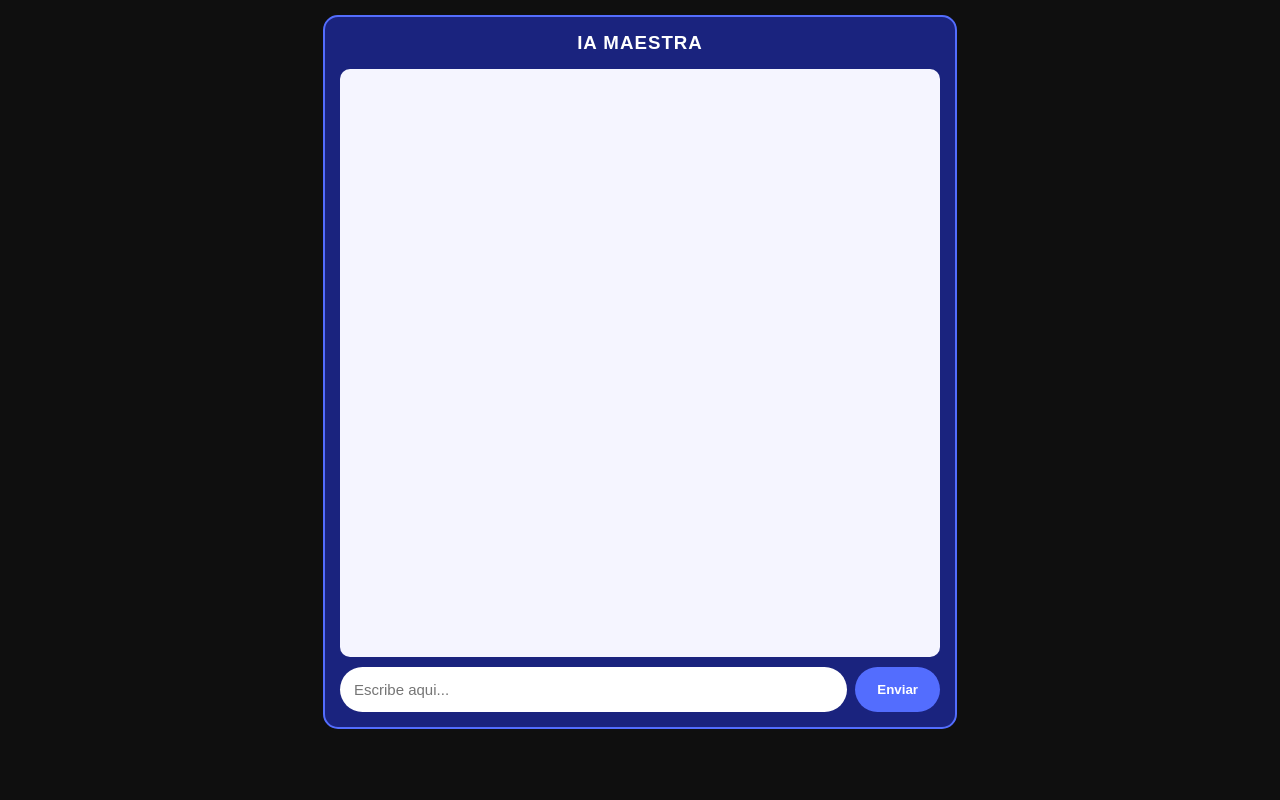
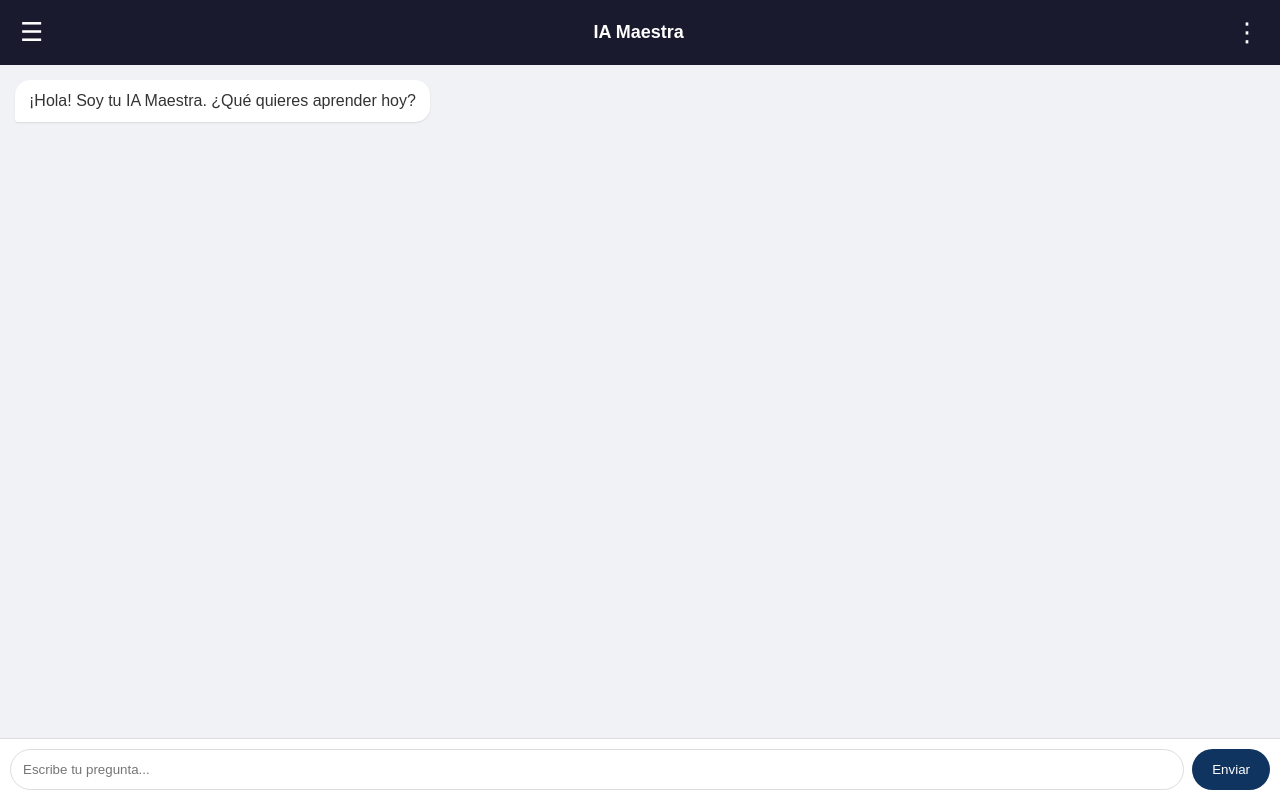
Before and after one commit to ramirezrosariojuancarlos-coder/IA-, a Flask app: page / in a window 1280 px wide. Run offline with Flask 3, Linux system fonts and the light colour scheme.

Commit message:
Actualizar index.html

```diff
--- a/templates/index.html
+++ b/templates/index.html
@@ -1,48 +1,130 @@
 <!DOCTYPE html>
-<html>
+<html lang="es">
 <head>
-<meta name="viewport" content="width=device-width, initial-scale=1">
-<title>IA Maestra - Julio</title>
-<link rel="manifest" href="/manifest.json">
-<meta name="theme-color" content="#1a237e">
+<meta charset="UTF-8">
+<meta name="viewport" content="width=device-width, initial-scale=1.0">
+<title>IA Maestra</title>
+<link href="https://fonts.googleapis.com/icon?family=Material+Icons" rel="stylesheet">
 <style>
-body{font-family:Arial; background:#0f0f0f; color:white; margin:0; padding:15px; display:flex; justify-content:center}
-.box{width:100%; max-width:600px; background:#1a237e; border:2px solid #536dfe; border-radius:15px; padding:15px; display:flex; flex-direction:column; height:85vh}
-.chat{flex:1; overflow-y:auto; background:#f5f5ff; border-radius:10px; padding:12px; margin:10px 0; display:flex; flex-direction:column; gap:8px}
-.msg{margin:0; padding:10px 14px; border-radius:18px; max-width:85%; word-wrap:break-word; font-size:15px; line-height:1.3}
-.user{background:#536dfe; color:white; align-self:flex-end; border-bottom-right-radius:4px}
-.bot{background:white; color:#1a1a1a; align-self:flex-start; border-bottom-left-radius:4px; box-shadow:0 1px 2px rgba(0,0,0,0.2)}
-.input-area{display:flex; gap:8px}
-input{flex:1; padding:14px; border-radius:25px; border:none; outline:none; font-size:15px}
-button{padding:14px 22px; border-radius:25px; border:none; font-weight:bold; cursor:pointer; background:#536dfe; color:white}
-h3{text-align:center; margin:0 0 5px 0; letter-spacing:1px}
+    * { margin:0; padding:0; box-sizing:border-box; }
+  body { font-family: Arial, sans-serif; background:#f0f2f5; height:100vh; display:flex; flex-direction:column; }
+
+  .topbar {
+    display:flex; justify-content:space-between; align-items:center;
+    padding:12px 15px; background:#1a1a2e; color:white; z-index:10;
+  }
+  #menu-btn, #dots-btn {
+    font-size:26px; background:none; border:none; color:white; cursor:pointer; padding:5px;
+  }
+  .topbar h1 { font-size:18px; }
+
+  /* Menu lateral */
+  .side-menu {
+    position:fixed; top:0; left:-280px; width:260px; height:100%;
+    background:#16213e; padding-top:70px; transition:0.3s ease;
+    z-index:1001; display:flex; flex-direction:column;
+  }
+  .side-menu.open { left:0; }
+  .side-menu a {
+    display:flex; align-items:center; gap:14px;
+    padding:16px 20px; color:#ddd; text-decoration:none; border-bottom:1px solid #2a2a4a;
+  }
+  .side-menu a:hover { background:#1a1a2e; color:white; }
+  .material-icons { font-size:22px; }
+
+  #overlay {
+    display:none; position:fixed; top:0; left:0; width:100%; height:100%;
+    background:rgba(0,0,0,0.5); z-index:1000;
+  }
+  #overlay.show { display:block; }
+
+  /* Chat */
+  #chat-container { flex:1; overflow-y:auto; padding:15px; display:flex; flex-direction:column; gap:12px; }
+  .msg { max-width:80%; padding:10px 14px; border-radius:15px; line-height:1.4; word-wrap:break-word; }
+  .user { align-self:flex-end; background:#0f3460; color:white; border-bottom-right-radius:3px; }
+  .bot { align-self:flex-start; background:white; color:#333; border-bottom-left-radius:3px; box-shadow:0 1px 2px rgba(0,0,0,0.1); }
+
+  #input-area { display:flex; padding:10px; background:white; border-top:1px solid #ddd; }
+  #user-input { flex:1; padding:12px; border:1px solid #ddd; border-radius:25px; outline:none; }
+  #send-btn { margin-left:8px; padding:0 20px; border:none; background:#0f3460; color:white; border-radius:25px; cursor:pointer; }
 </style>
 </head>
 <body>
-<div class="box">
-  <h3>IA MAESTRA</h3>
-  <div class="chat" id="chat"></div>
-  <div class="input-area">
-    <input id="input" placeholder="Escribe aqui...">
-    <button onclick="enviar()">Enviar</button>
-  </div>
+
+<div class="topbar">
+  <button id="menu-btn">☰</button>
+  <h1>IA Maestra</h1>
+  <button id="dots-btn">⋮</button>
 </div>
+
+<div id="side-menu" class="side-menu">
+  <a href="#" onclick="closeMenu(); location.reload();"><span class="material-icons">home</span> Inicio</a>
+  <a href="#"><span class="material-icons">menu_book</span> Materias</a>
+  <a href="#" onclick="clearChat(); closeMenu();"><span class="material-icons">history</span> Borrar Historial</a>
+  <a href="#"><span class="material-icons">settings</span> Configuración</a>
+  <a href="#"><span class="material-icons">info</span> Acerca de</a>
+</div>
+<div id="overlay" onclick="closeMenu()"></div>
+
+<div id="chat-container">
+  <div class="msg bot">¡Hola! Soy tu IA Maestra. ¿Qué quieres aprender hoy?</div>
+</div>
+
+<div id="input-area">
+  <input type="text" id="user-input" placeholder="Escribe tu pregunta...">
+  <button id="send-btn">Enviar</button>
+</div>
+
 <script>
-if ('serviceWorker' in navigator) {
-  navigator.serviceWorker.register('/sw.js');
+const menuBtn = document.getElementById('menu-btn');
+const sideMenu = document.getElementById('side-menu');
+const overlay = document.getElementById('overlay');
+const chatContainer = document.getElementById('chat-container');
+const userInput = document.getElementById('user-input');
+const sendBtn = document.getElementById('send-btn');
+
+menuBtn.onclick = () => {
+  sideMenu.classList.add('open');
+  overlay.classList.add('show');
 }
-async function enviar(){
-  let inp = document.getElementById('input');
-  let chat = document.getElementById('chat');
-  let texto = inp.value.trim(); if(!texto) return;
-  chat.innerHTML += `<div class="msg user">${texto}</div>`; inp.value='';
-  chat.scrollTop = chat.scrollHeight;
-  let res = await fetch('/chat',{method:'POST', headers:{'Content-Type':'application/json'}, body: JSON.stringify({message:texto})});
-  let data = await res.json();
-  chat.innerHTML += `<div class="msg bot">${data.reply}</div>`;
-  chat.scrollTop = chat.scrollHeight;
+function closeMenu() {
+  sideMenu.classList.remove('open');
+  overlay.classList.remove('show');
 }
-document.getElementById('input').addEventListener('keypress', e=>{if(e.key==='Enter') enviar()});
+function clearChat() {
+  chatContainer.innerHTML = '<div class="msg bot">Chat borrado. ¿En qué te ayudo?</div>';
+}
+
+async function sendMessage() {
+  const text = userInput.value.trim();
+  if (!text) return;
+
+  chatContainer.innerHTML += `<div class="msg user">${text}</div>`;
+  userInput.value = '';
+  chatContainer.scrollTop = chatContainer.scrollHeight;
+
+  const typing = document.createElement('div');
+  typing.className = 'msg bot';
+  typing.textContent = 'Escribiendo...';
+  chatContainer.appendChild(typing);
+
+  try {
+    const res = await fetch('/chat', {
+      method: 'POST',
+      headers: {'Content-Type': 'application/json'},
+      body: JSON.stringify({message: text})
+    });
+    const data = await res.json();
+    typing.textContent = data.reply;
+  } catch(e) {
+    typing.textContent = 'Error de conexión.';
+  }
+  chatContainer.scrollTop = chatContainer.scrollHeight;
+}
+
+sendBtn.onclick = sendMessage;
+userInput.addEventListener('keypress', (e) => { if(e.key==='Enter') sendMessage(); });
 </script>
+
 </body>
 </html>
```
